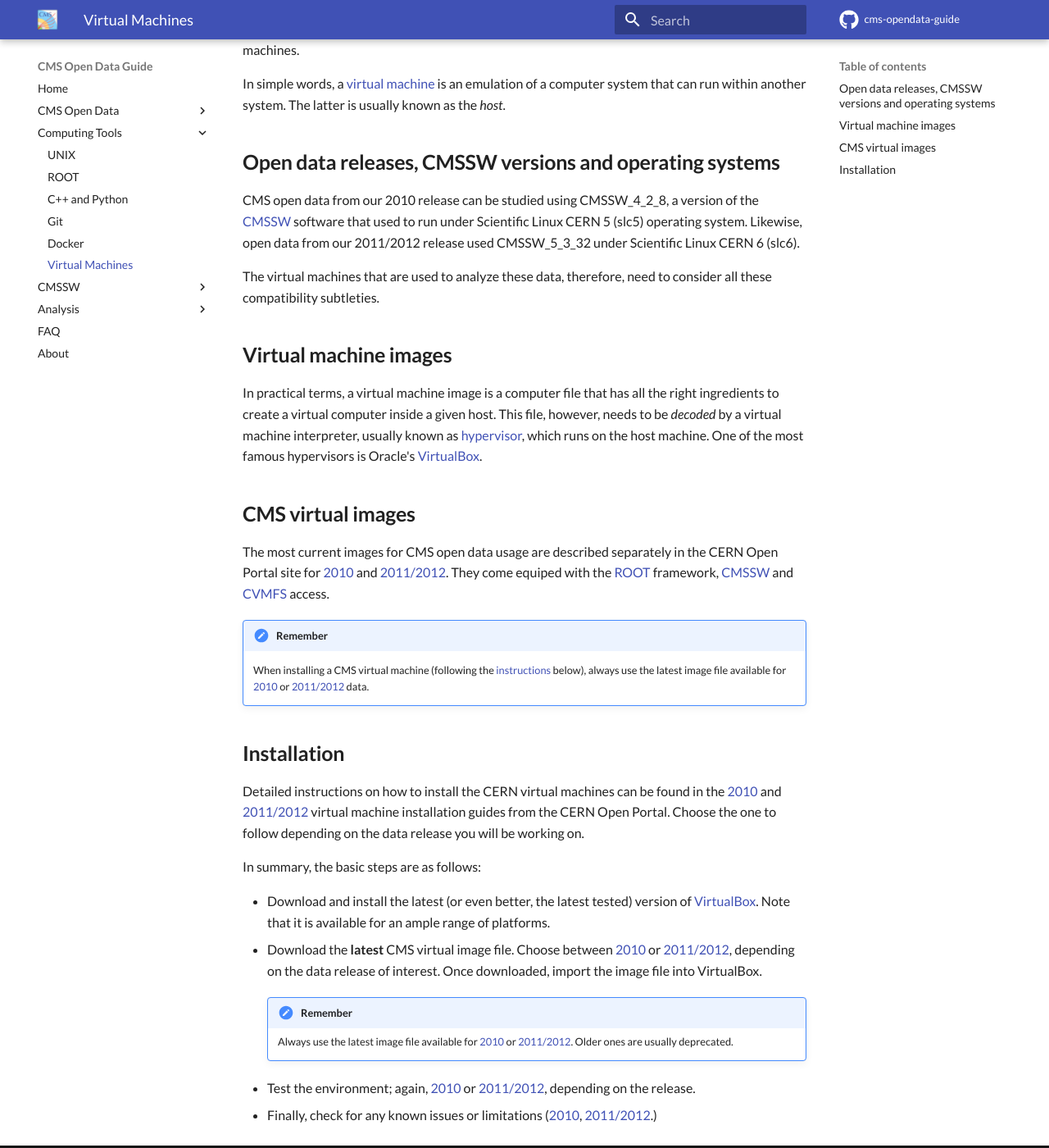
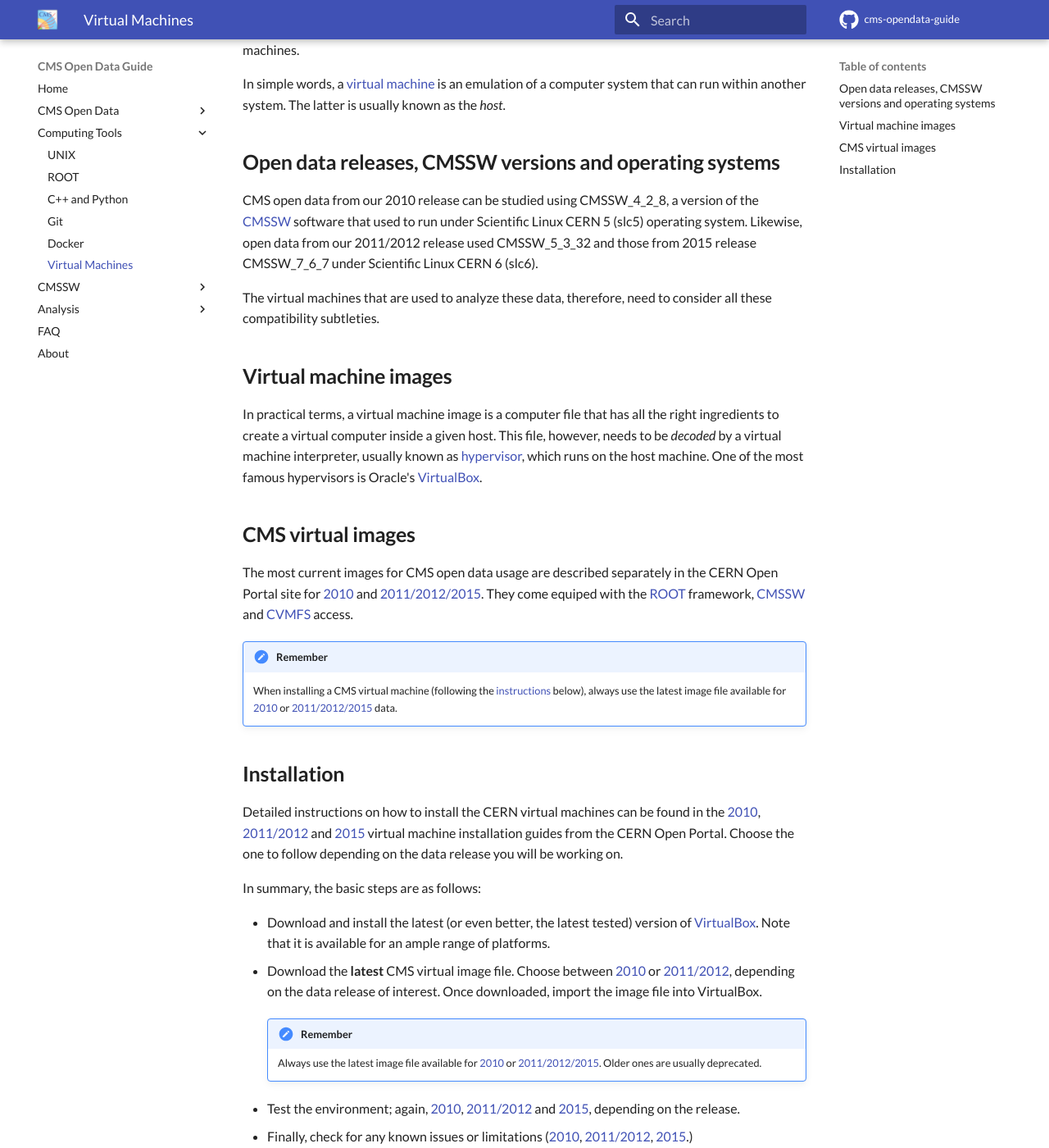
Before and after one commit to cernopendata/cms-opendata-guide, an MkDocs documentation site: the page built from docs/tools/virtualmachines.md, in a window 1280 px wide and 1400 px high, scrolled down 276 px. Shown: the whole window at 82% size. Built offline with MkDocs 1.6.1 and Material for MkDocs 9.7.7, drawn with Linux system fonts in a browser that asks for light colours; comment, search, counter and statistics services are not loaded.

Commit message:
tools: add 2015 to vm page (#80)

```diff
--- a/docs/tools/virtualmachines.md
+++ b/docs/tools/virtualmachines.md
@@ -8,7 +8,7 @@ In simple words, a [virtual machine](https://en.wikipedia.org/wiki/Virtual_machi
 
 ## Open data releases, CMSSW versions and operating systems
 
-CMS open data from our 2010 release can be studied using CMSSW_4_2_8, a version of the [CMSSW](../../cmssw/cmsswoverview) software that used to run under Scientific Linux CERN 5 (slc5) operating system.  Likewise, open data from our 2011/2012 release used CMSSW_5_3_32 under Scientific Linux CERN 6 (slc6).
+CMS open data from our 2010 release can be studied using CMSSW_4_2_8, a version of the [CMSSW](../../cmssw/cmsswoverview) software that used to run under Scientific Linux CERN 5 (slc5) operating system.  Likewise, open data from our 2011/2012 release used CMSSW_5_3_32 and those from 2015 release CMSSW_7_6_7 under Scientific Linux CERN 6 (slc6).
 
 The virtual machines that are used to analyze these data, therefore, need to consider all these compatibility subtleties.
 
@@ -18,14 +18,14 @@ In practical terms, a virtual machine image is a computer file that has all the
 
 ## CMS virtual images
 
-The most current images for CMS open data usage are described separately in the CERN Open Portal site for [2010](http://opendata.cern.ch/record/250) and [2011/2012](http://opendata.cern.ch/record/252).  They come equiped with the [ROOT](http://root.cern.ch/) framework, [CMSSW](http://cms-sw.github.io/) and [CVMFS](https://cvmfs.readthedocs.io/en/stable/index.html) access.
+The most current images for CMS open data usage are described separately in the CERN Open Portal site for [2010](http://opendata.cern.ch/record/250) and [2011/2012/2015](http://opendata.cern.ch/record/252).  They come equiped with the [ROOT](http://root.cern.ch/) framework, [CMSSW](http://cms-sw.github.io/) and [CVMFS](https://cvmfs.readthedocs.io/en/stable/index.html) access.
 
 !!! Note "Remember"
-    When installing a CMS virtual machine (following the [instructions](#installation) below), always use the latest image file available for [2010](http://opendata.cern.ch/record/250) or [2011/2012](http://opendata.cern.ch/record/252) data.
+    When installing a CMS virtual machine (following the [instructions](#installation) below), always use the latest image file available for [2010](http://opendata.cern.ch/record/250) or [2011/2012/2015](http://opendata.cern.ch/record/252) data.
 
 ## Installation
 
-Detailed instructions on how to install the CERN virtual machines can be found in the [2010](http://opendata.cern.ch/docs/cms-virtual-machine-2010) and [2011/2012](http://opendata.cern.ch/docs/cms-virtual-machine-2011) virtual machine installation guides from the CERN Open Portal.  Choose the one to follow depending on the data release you will be working on.
+Detailed instructions on how to install the CERN virtual machines can be found in the [2010](http://opendata.cern.ch/docs/cms-virtual-machine-2010), [2011/2012](http://opendata.cern.ch/docs/cms-virtual-machine-2011) and [2015](http://opendata.cern.ch/docs/cms-virtual-machine-2015) virtual machine installation guides from the CERN Open Portal.  Choose the one to follow depending on the data release you will be working on.
 
 In summary, the basic steps are as follows:
 
@@ -33,7 +33,7 @@ In summary, the basic steps are as follows:
 - Download the **latest** CMS virtual image file.  Choose between [2010](http://opendata.cern.ch/docs/cms-virtual-machine-2010#downloading-and-creating-a-virtual-machine) or [2011/2012](http://opendata.cern.ch/docs/cms-virtual-machine-2011#downloading-and-creating-a-virtual-machine), depending on the data release of interest. Once downloaded, import the image file into VirtualBox.
 
     !!! Note "Remember"
-        Always use the latest image file available for [2010](http://opendata.cern.ch/record/250) or [2011/2012](http://opendata.cern.ch/record/252). Older ones are usually deprecated.
+        Always use the latest image file available for [2010](http://opendata.cern.ch/record/250) or [2011/2012/2015](http://opendata.cern.ch/record/252). Older ones are usually deprecated.
 
-- Test the environment; again, [2010](http://opendata.cern.ch/docs/cms-virtual-machine-2010#step-2-how-to-test-validate) or [2011/2012](http://opendata.cern.ch/docs/cms-virtual-machine-2011#step-2-how-to-test-validate), depending on the release.
-- Finally, check for any known issues or limitations ([2010](http://opendata.cern.ch/docs/cms-virtual-machine-2010#known-issues-limitations), [2011/2012](http://opendata.cern.ch/docs/cms-virtual-machine-2011#known-issues-limitations).)
+- Test the environment; again, [2010](http://opendata.cern.ch/docs/cms-virtual-machine-2010#step-2-how-to-test-validate), [2011/2012](http://opendata.cern.ch/docs/cms-virtual-machine-2011#step-2-how-to-test-validate) and [2015](http://opendata.cern.ch/docs/cms-virtual-machine-2015#step-2-how-to-test-validate), depending on the release.
+- Finally, check for any known issues or limitations ([2010](http://opendata.cern.ch/docs/cms-virtual-machine-2010#known-issues-limitations), [2011/2012](http://opendata.cern.ch/docs/cms-virtual-machine-2011#known-issues-limitations), [2015](http://opendata.cern.ch/docs/cms-virtual-machine-2015#known-issues-limitations).)
```
